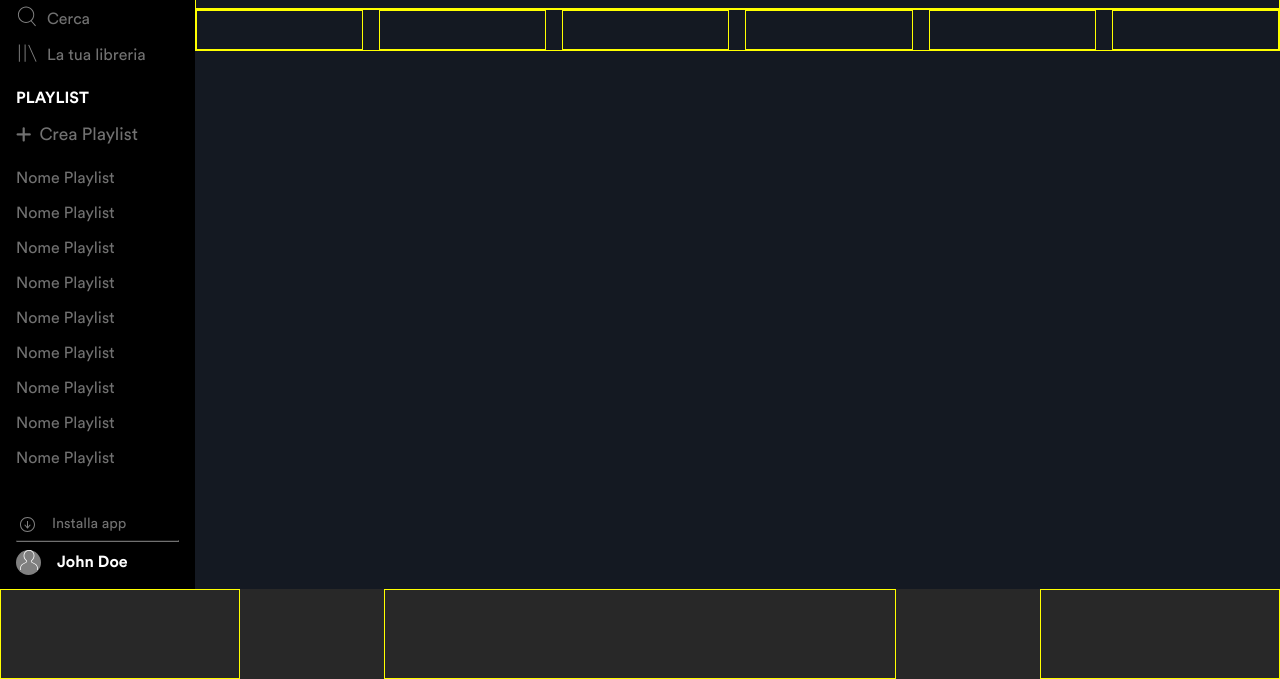
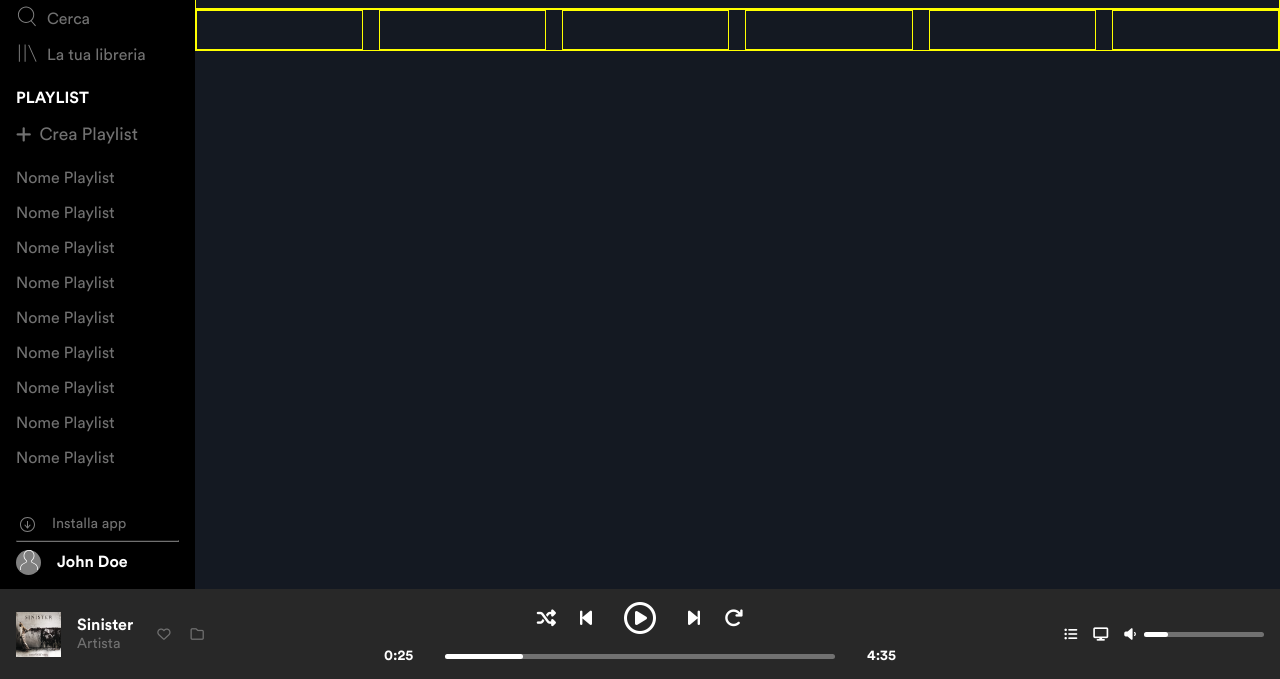
Before and after one commit to joelepore/html-css-spotifyweb, a plain HTML site: page index.html in a window 1280 px wide. Shown: the part 121-800 px from the top of the page. Drawn offline with Linux system fonts and the light colour scheme.

Commit message:
[add] player

```diff
--- a/assets/css/style.css
+++ b/assets/css/style.css
@@ -6,6 +6,7 @@
   --color-bg-user: #808080;
   --color-text-primary: #fff;
   --color-text-secondary: #717171;
+  --color-spotify: #adff2f;
   /* SIZES */
   --h-player: 90px;
   --h-header: 90px;
@@ -47,6 +48,10 @@ a {
 
 hr {
   border-color: var(--color-text-secondary);
+}
+
+button {
+  cursor: pointer;
 }
 
 /* UTILS */
@@ -104,6 +109,10 @@ hr {
   padding: 1rem;
 }
 
+.px-sm {
+  padding-inline: 0.5rem;
+}
+
 .px-1 {
   padding-inline: 1rem;
 }
@@ -132,8 +141,24 @@ hr {
   gap: 1rem;
 }
 
+.gap-2 {
+  gap: 2rem;
+}
+
 .text-sm {
   font-size: 0.9rem;
+}
+
+.text-md {
+  font-size: 1.2rem;
+}
+
+.text-lg {
+  font-size: 2rem;
+}
+
+.text-center {
+  text-align: center;
 }
 
 .color-primary {
@@ -146,6 +171,43 @@ hr {
 
 .circle {
   border-radius: 50%;
+}
+
+/* COMPONENTS */
+.slider {
+  flex-grow: 1;
+  flex: 1;
+  height: 5px;
+  background-color: var(--color-text-secondary);
+  border-radius: 10px;
+  position: relative;
+  cursor: pointer;
+}
+
+.slider-inner {
+  height: 100%;
+  width: 20%;
+  position: absolute;
+  background-color: var(--color-text-primary);
+  border-radius: 10px;
+}
+
+.slider-inner .circle {
+  width: 15px;
+  height: 15px;
+  background-color: white;
+  position: absolute;
+  right: -4.5px;
+  top: -4.5px;
+  display: none;
+}
+
+.slider:hover .slider-inner {
+  background-color: var(--color-spotify);
+}
+
+.slider:hover .slider-inner .circle {
+  display: block;
 }
 
 /* MAIN */
@@ -181,9 +243,32 @@ main .container .col {
   flex-basis: 240px;
 }
 
+.player-info>img {
+  max-width: 45px;
+  max-height: 45px;
+}
+
+.player-info button:hover {
+  color: var(--color-text-primary);
+}
+
 .player-main {
   flex-basis: 40%;
 }
+
+.player button {
+  background: none;
+  border: none;
+}
+
+.player-main-top {
+  height: 60%;
+}
+
+.player-main-bottom {
+  height: 40%;
+}
+
 
 /* SIDEBAR */
 .sidebar {
@@ -318,6 +403,17 @@ main .container .col {
     align-items: center;
   }
 
+  .text-xs-sm {
+    font-size: .9rem;
+  }
+
+  .text-xs-md {
+    font-size: 1.2rem;
+  }
+
+  .px-xs-sm {
+    padding-inline: 0.5rem;
+  }
 }
 
 @media screen and (max-height: 390px) {
--- a/index.html
+++ b/index.html
@@ -4,6 +4,8 @@
 <head>
   <meta charset="UTF-8">
   <meta name="viewport" content="width=device-width, initial-scale=1.0">
+  <!-- FAVICON -->
+  <link rel="icon" type="image/x-icon" href="assets/img/favicon.ico">
   <!-- FONTS -->
   <link rel="stylesheet" href="assets/fonts/stylesheet.css">
   <!-- FONT AWESOME -->
@@ -16,11 +18,14 @@
   <div class="wrapper">
     <div class="row">
       <div class="col col-side">
+        <!-- sidebar -->
         <aside class="sidebar">
+          <!-- logo -->
           <div class="logo d-flex items-center p-1 px-xs-sm">
             <img class="d-xs-none" src="assets/img/logo.svg" alt="spotify logo">
             <img class="d-none d-xs-block" src="assets/img/logo-small.svg" alt="spotify logo">
           </div>
+          <!-- navbar -->
           <nav class="px-1 p-xs-0">
             <ul class="d-flex flex-col gap-sm">
               <li class="">
@@ -40,6 +45,7 @@
               </li>
             </ul>
           </nav>
+          <!-- playlist -->
           <div class="playlists px-1">
             <strong>PLAYLIST</strong>
             <ul>
@@ -55,7 +61,8 @@
               <li class="py-sm"><a href="#">Nome Playlist</a></li>
             </ul>
           </div>
-          <div class="user p-1 px-xs-sm d-flex flex-col justify-around">
+          <!-- user -->
+          <div class="user p-1 px-xs-sm d-flex flex-col justify-evenly">
             <div class="d-flex gap-1">
               <span class="icon icon-download"><img src="assets/img/download.svg" alt="download icon"></span>
               <a href="#" class="color-secondary text-sm d-xs-none">
@@ -74,6 +81,7 @@
         </aside>
       </div>
       <div class="col">
+        <!-- main -->
         <main>
           <header class="debug"></header>
           <div class="categories debug"></div>
@@ -92,9 +100,49 @@
     </div>
   </div>
   <div class="player">
-    <div class="player-info debug"></div>
-    <div class="player-main debug"></div>
-    <div class="player-volume debug"></div>
+    <div class="player-info d-flex items-center gap-1 px-1">
+      <img src="assets/img/sinister.jpeg" alt="current song">
+      <div class="song ">
+        <strong class="color-primary">Sinister</strong>
+        <p class="text-sm color-secondary">Artista</p>
+      </div>
+      <div>
+        <button class="px-sm color-secondary"><i class="fa-regular fa-heart"></i></button>
+        <button class="px-sm color-secondary"><i class="fa-regular fa-folder"></i></button>
+      </div>
+    </div>
+    <div class="player-main py-sm">
+      <div class="player-main-top d-flex justify-center items-center">
+        <button class="px-sm px-xs-sm text-md text-xs-sm color-primary"><i class="fa-solid fa-shuffle"></i></button>
+        <button class="px-1 px-xs-sm text-md text-xs-sm color-primary"><i
+            class="fa-solid fa-backward-step"></i></button>
+        <button class="px-1 px-xs-sm text-lg text-xs-md color-primary"><i class="fa-regular fa-circle-play"></i>
+          </i></button>
+        <button class="px-1 px-xs-sm text-md text-xs-sm color-primary"><i class="fa-solid fa-forward-step"></i></button>
+        <button class="px-sm px-xs-sm text-md text-xs-sm color-primary"><i
+            class="fa-solid fa-arrow-rotate-right"></i></button>
+      </div>
+      <div class="player-main-bottom d-flex items-center color-primary text-sm gap-2">
+        <strong>0:25</strong>
+        <!-- slider component -->
+        <div class="slider">
+          <div class="slider-inner">
+            <div class="circle"></div>
+          </div>
+        </div>
+        <strong>4:35</strong>
+      </div>
+    </div>
+    <div class="player-volume d-flex items-center px-1">
+      <button class="px-sm color-primary"><i class="fa-solid fa-list-ul"></i></button>
+      <button class="px-sm color-primary"><i class="fa-solid fa-display"></i></button>
+      <button class="px-sm color-primary"><i class="fa-solid fa-volume-low"></i></button>
+      <div class="slider">
+        <div class="slider-inner">
+          <div class="circle"></div>
+        </div>
+      </div>
+    </div>
   </div>
 </body>
 
```
